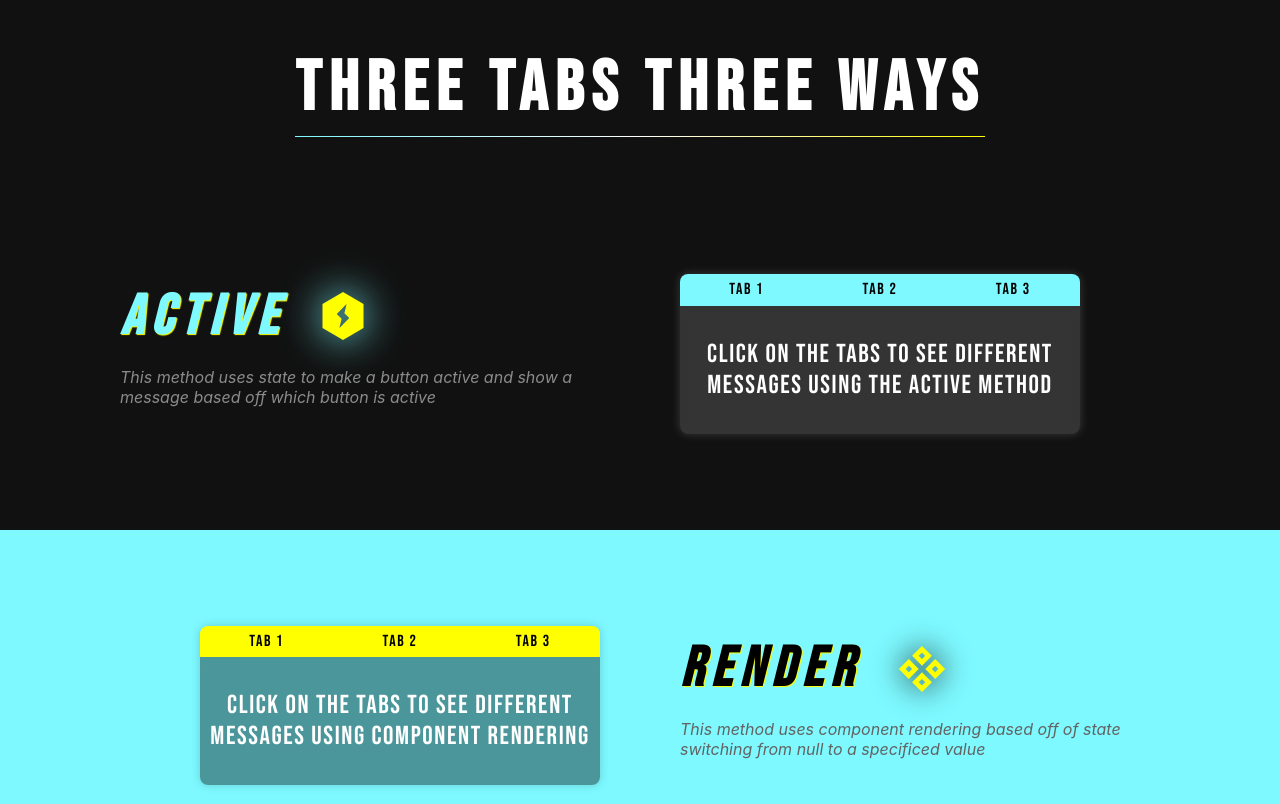
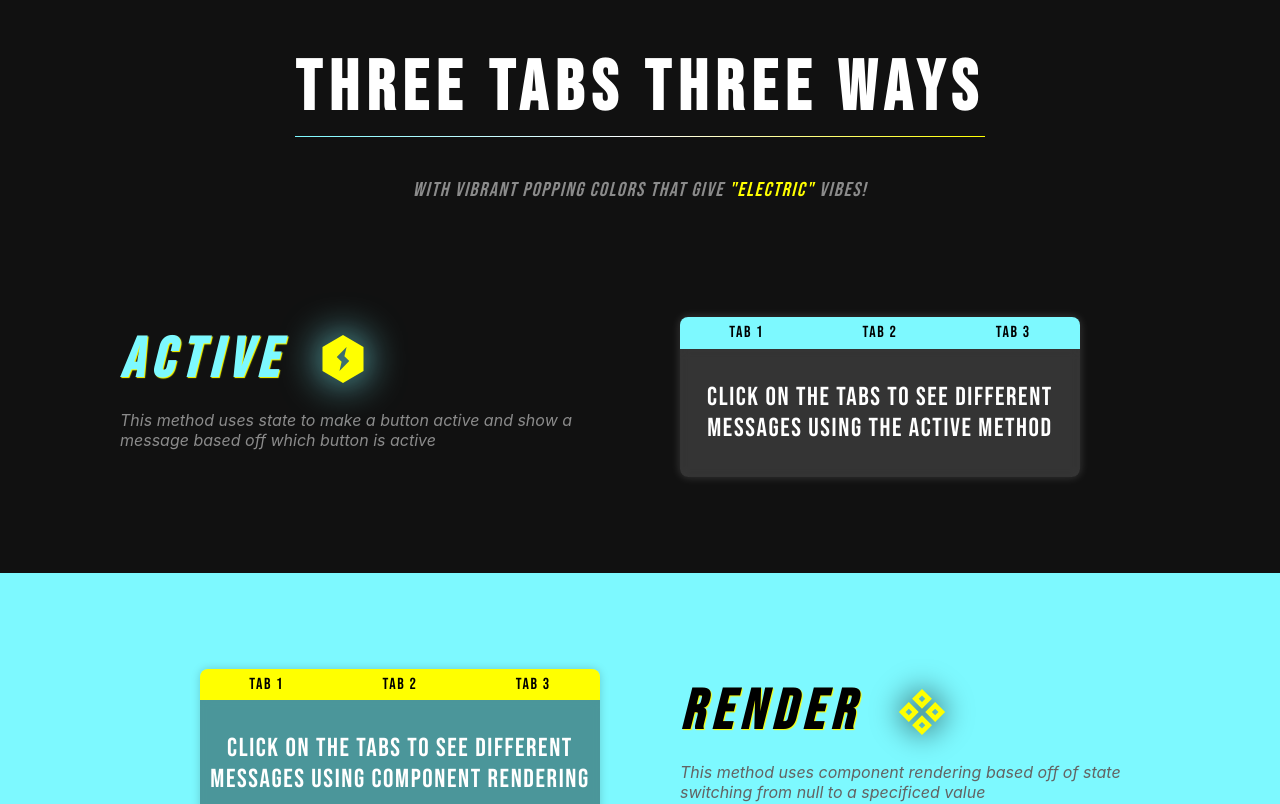
Before and after one commit to bmaggiano/three-tabs-four-ways, a React (Create React App) app: page / in a window 1280 px wide. Shown: the top 804 px of the page. Built offline with nearby package versions, Linux system fonts and the light colour scheme.

Commit message:
added span class sub text under main h1

```diff
--- a/src/App.css
+++ b/src/App.css
@@ -5,10 +5,10 @@ body {
 
 header {
   display: flex;
+  flex-direction: column;
   align-items: center;
   justify-content: center;
   font-family: 'Bebas Neue', sans-serif;
-  font-size: 32px;
   letter-spacing: .5rem;
   background-color: rgba(0, 0, 0, 0.932);
   color: white;
@@ -18,7 +18,6 @@ header {
   position: relative;
   text-align: center;
   font-size: 70px;
-  font-weight: 600;
   color: white;
   background-clip: text;
   -webkit-background-clip: text;
@@ -27,6 +26,15 @@ header {
   ); */
   /* background-image: repeating-radial-gradient(circle closest-corner at 100px 100px, yellow, white 10%, #7DF9FF 20%); */
   /* text-shadow: 0px 0px 5px white, 0px 0px 5px #7DF9FF; */
+}
+
+.title-subtext {
+  font-size: 20px;
+  letter-spacing: .1rem;
+}
+
+.electric {
+  color: yellow;
 }
 
 .title .underline {
@@ -142,8 +150,7 @@ header {
   text-align: left;
 }
 
-.state:hover .hidden-one{
-opacity: 1;
+.description-container:hover .hidden-one{
 display: inline-block;
 }
 
--- a/src/App.js
+++ b/src/App.js
@@ -46,11 +46,15 @@ export default function App() {
         <h1 className="title">
           Three Tabs Three Ways<span className="underline"></span>
         </h1>
+        <span className="title-subtext">
+          With vibrant popping colors that give <span className="electric">"electric"</span> vibes!
+        </span>
+        <br/>
       </header>
 
       <main>
         <section className="state">
-          <div>
+          <div className="description-container">
             <h2 className="desc-title-one">
               Active &nbsp;
               <LightningIcon />
```
